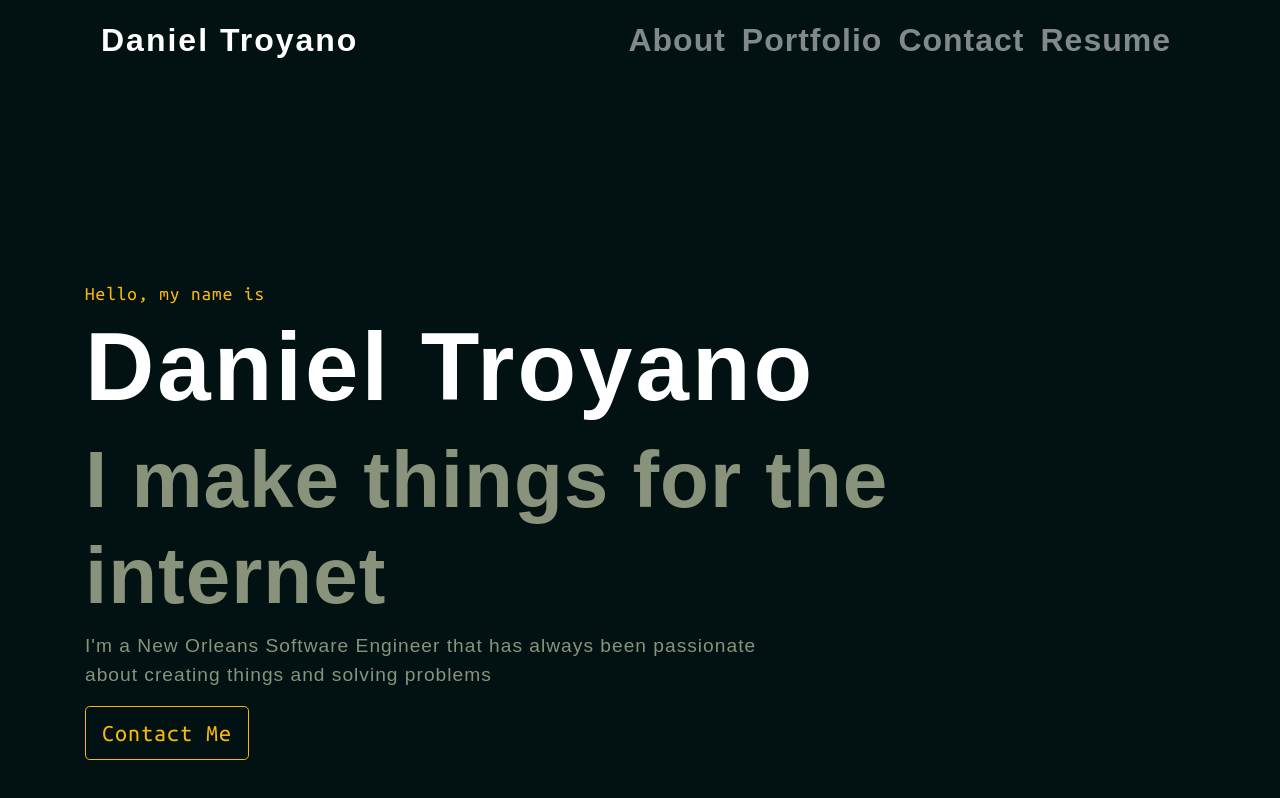
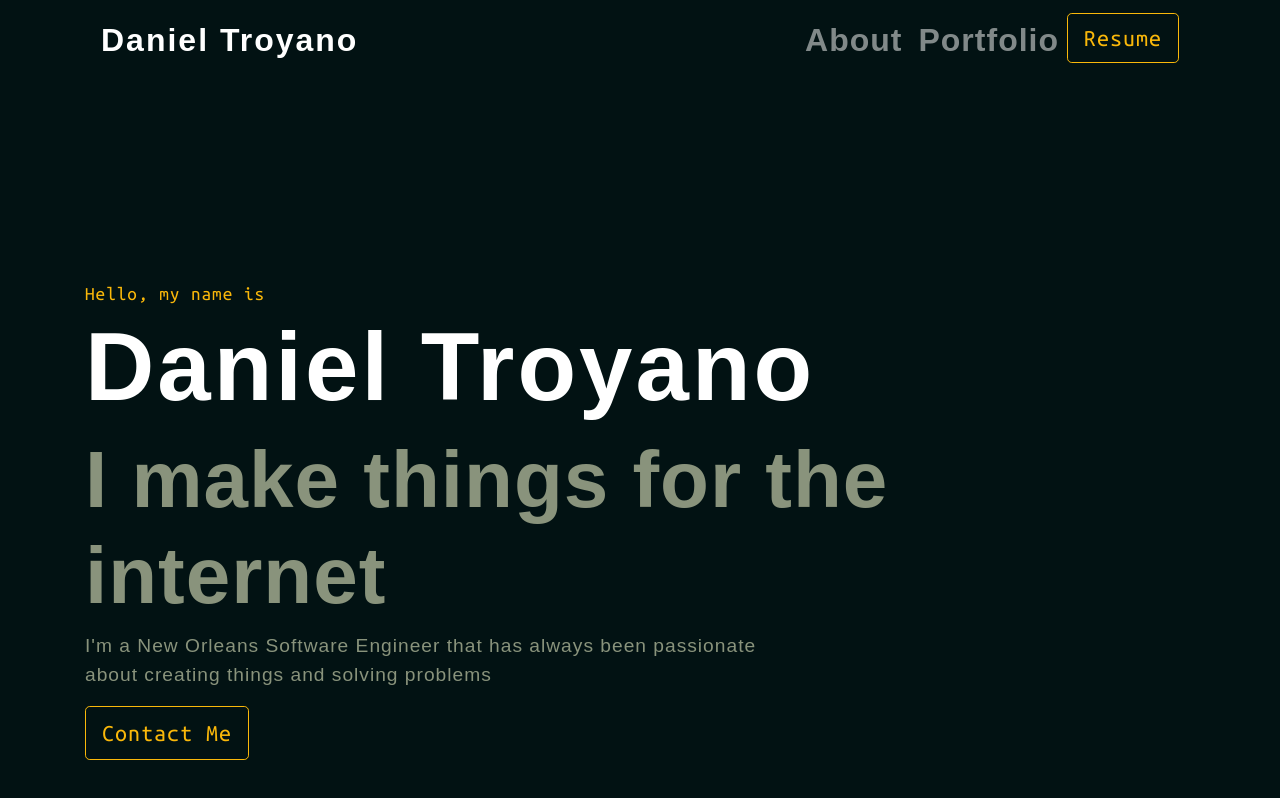
Before and after one commit to dtroyano86/portfolioSite, a Next.js app: page / in a window 1280 px wide. Shown: the top 798 px of the page. Built offline with nearby package versions, Linux system fonts and the light colour scheme; a web font is replaced by a local one.

Commit message:
(feat)Fix Resume Button

```diff
--- a/components/Header.jsx
+++ b/components/Header.jsx
@@ -1,4 +1,5 @@
 import Navbar from 'react-bootstrap/Navbar';
+import Button from 'react-bootstrap/Button';
 import Nav from 'react-bootstrap/Nav';
 
 const Header = () => (
@@ -9,8 +10,8 @@ const Header = () => (
       <Nav>
         <Nav.Link href="#about">About</Nav.Link>
         <Nav.Link href="#portfolio">Portfolio</Nav.Link>
-        <Nav.Link href="#contact">Contact</Nav.Link>
-        <Nav.Link href="#resume" id="resume">Resume</Nav.Link>
+        <Button className="resume-button" size="lg" variant="outline-info">Resume</Button>
+        {/* <Nav.Link href="#resume" id="resume">Resume</Nav.Link> */}
       </Nav>
     </Navbar.Collapse>
   </Navbar>
--- a/pages/styles.scss
+++ b/pages/styles.scss
@@ -44,6 +44,15 @@ body {
   font-size: 2em;
   font-weight: 700;
   letter-spacing: 1px;
+}
+
+.resume-button {
+  font-size: 1.5em;
+  font-family: $mono-font;
+  letter-spacing: 1px;
+  padding: 0 16px;
+  margin-top: 5px;
+  height: 50px;
 }
 
 .intro {
```
